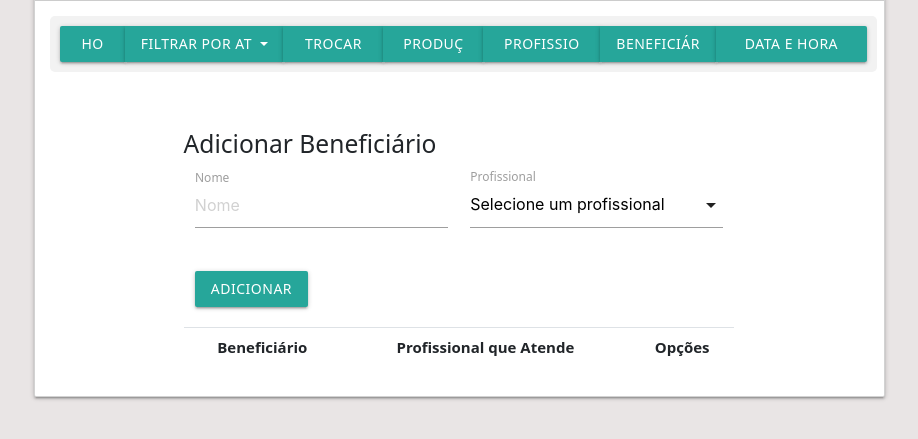
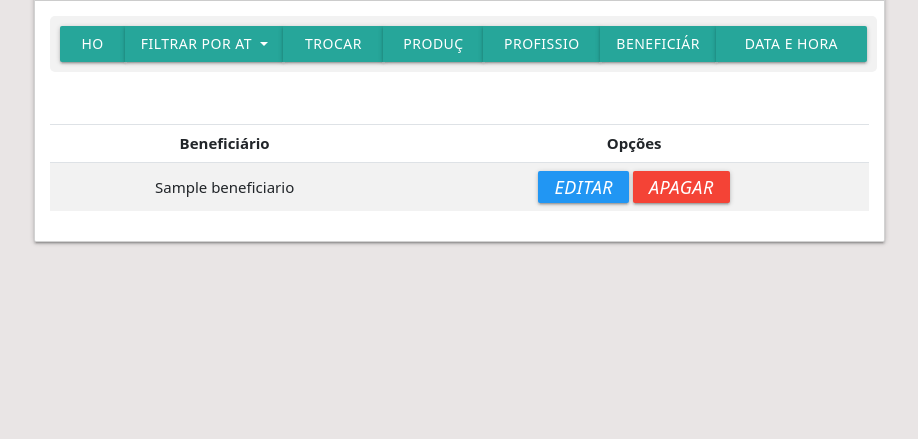
Before and after one commit to delanoholanda/producao_uni, a Flask app: page /beneficiario in a window 1280 px wide. Shown: the part 163-602 px from the top of the page, without its empty margins (181-1099 px from the left). Run offline with Flask 3, Linux system fonts and the light colour scheme; tables that the repository leaves empty hold one stand-in row (values such as "Sample post"); lists and menus that the app fills with data are empty.

Commit message:
Alteração na listagem de Beneficiários

```diff
--- a/app/app.py
+++ b/app/app.py
@@ -220,6 +220,10 @@
         db.session.commit()
     beneficiarios = Beneficiario.query.all()
     profissionais = Profissional.query.all()
+
+    # Consulta todos os beneficiários e ordena pelo campo 'nome' em ordem crescente
+    beneficiarios = Beneficiario.query.order_by(Beneficiario.nome).all()
+
     return render_template('beneficiario.html', beneficiarios=beneficiarios, profissionais=profissionais)
 
 @app.route('/beneficiario/delete/<int:id>')
--- a/app/functions/data_filters.py
+++ b/app/functions/data_filters.py
@@ -277,7 +277,7 @@
 
 def filtroByAtBd(beneficiarios_especificos, beneficiarios_desejados, codigo, profissional, producao):
 
-    print("---------------------------------------------------------------")
+    # print("---------------------------------------------------------------")
 
     # Inicialize uma lista para armazenar os IDs correspondentes
     beneficiarios = []
@@ -431,8 +431,8 @@
     #     'Parceiro - 40%': parceiro_2})
 
     # Print the records
-    for b in result:
-        print(b)
+    # for b in result:
+        # print(b)
 
     # # Criar a nova linha
     # total_row = {
--- a/app/templates/beneficiario.html
+++ b/app/templates/beneficiario.html
@@ -39,7 +39,7 @@
                         <!-- Adicionando o Menu -->
                         <h5 id="selectedAT" style="padding-block-end: inherit; text-align: center; font-weight: bold;">{{ AT }}</h5>
                         <div class="container">
-                            <h5>Adicionar Beneficiário</h5>
+                            <!-- <h5>Adicionar Beneficiário</h5>
                             <div class="row">
                                 <form class="col s12" method="post">
                                     <div class="row">
@@ -58,26 +58,25 @@
                                         </div>
                                     </div>
                                     <button class="btn waves-effect waves-light" type="submit">Adicionar</button>
-                                </form>
+                                </form> -->
                             </div>
                             <table class="striped centered table table-bordered table-striped">
                                 <thead>
                                     <tr>
                                         <th>Beneficiário</th>
-                                        <th>Profissional que Atende</th>
+                                        <!-- <th>Profissional que Atende</th> -->
                                         <th>Opções</th>
                                     </tr>
                                 </thead>
                                 <tbody>
-                                    {% for paciente in pacientes %}
+                                    {% for beneficiario in beneficiarios %}
                                     <tr>
-                                        <td>{{ paciente.nome }}</td>
-                                        <td>{{ paciente.profissional.nome }}</td>
+                                        <td>{{ beneficiario.nome }}</td>
                                         <td>
-                                            <a href="{{ url_for('edit_paciente', id=paciente.id) }}" class="btn-small waves-effect waves-light blue">
+                                            <a href="{{ url_for('edit_beneficiario', id=beneficiario.id) }}" class="btn-small waves-effect waves-light blue">
                                                 <i class="material-icons">Editar</i>
                                             </a>
-                                            <a href="{{ url_for('delete_paciente', id=paciente.id) }}" class="btn-small waves-effect waves-light red">
+                                            <a href="{{ url_for('delete_beneficiario', id=beneficiario.id) }}" class="btn-small waves-effect waves-light red">
                                                 <i class="material-icons">Apagar</i>
                                             </a>
                                         </td>
```
